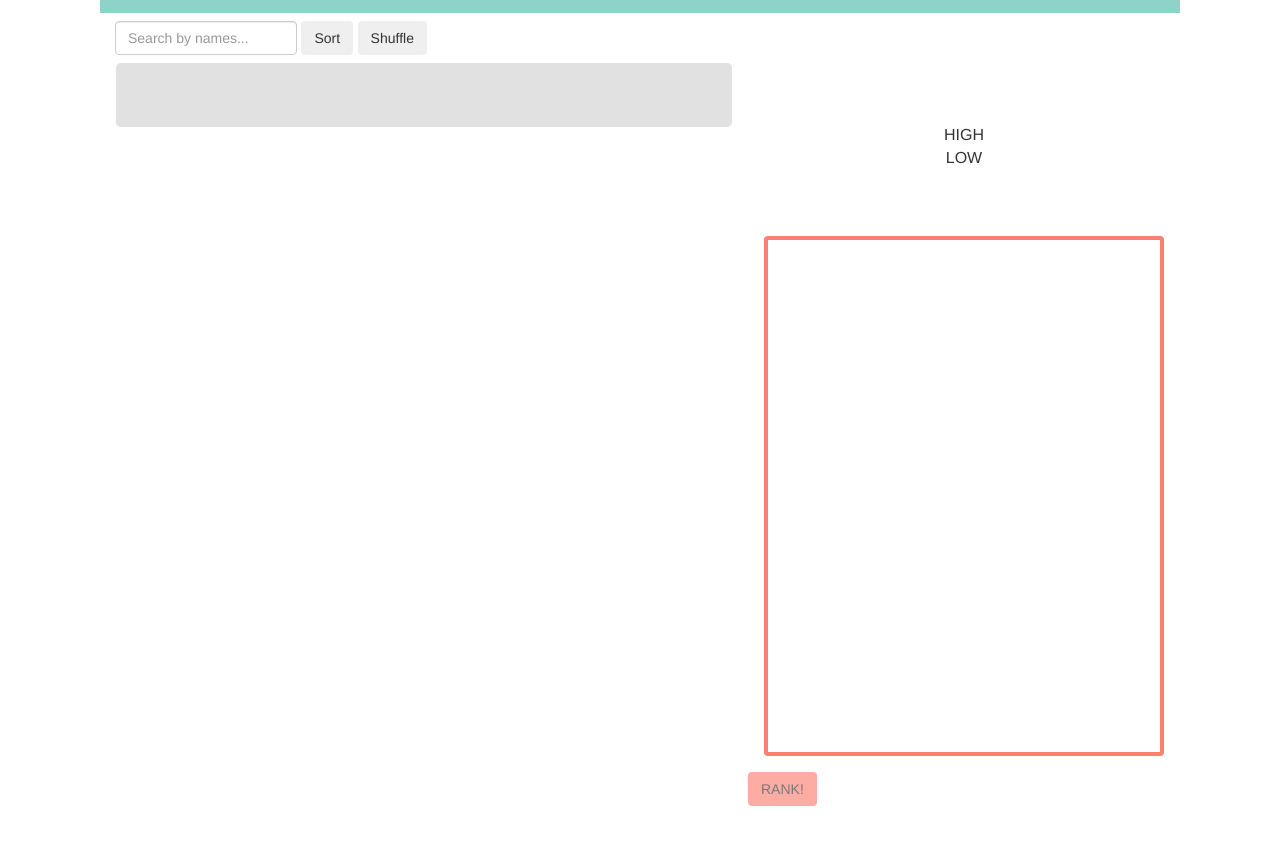
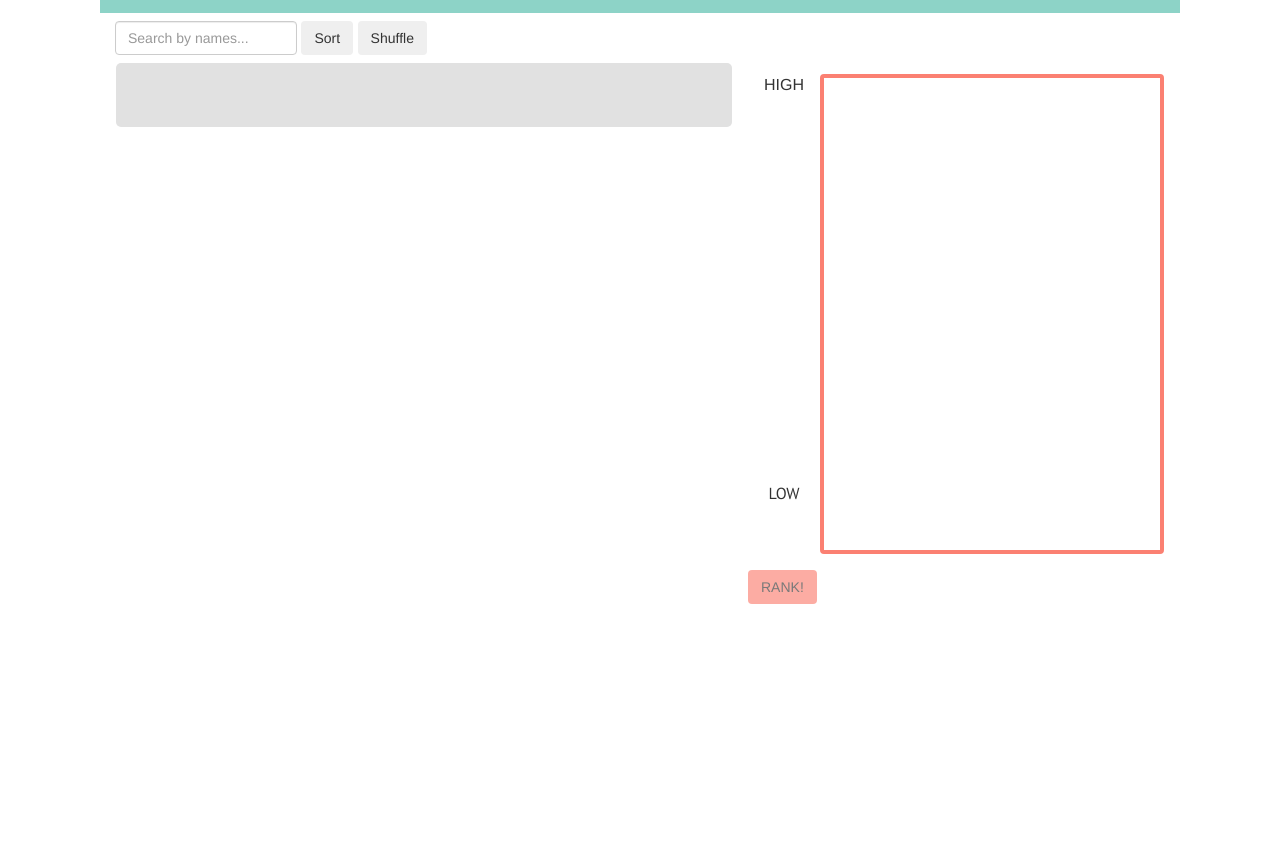
Before and after one commit to RankerToolWebsite/Rankit_experimentr, a website: page public/modules/list/index.html in a window 1280 px wide. Shown: the part 105-950 px from the top of the page. After the commit the page ends 880 px from the top, so only its background shows below. Drawn offline with Linux system fonts and the light colour scheme; files that its build step writes are made by us from their sources; files whose address does not match are found by name.

Commit message:
style changes

```diff
--- a/public/css/build.css
+++ b/public/css/build.css
@@ -119,7 +119,7 @@
       background-color: var(--brick);
   }
   .scrollingDragInner {
-    max-height: 105vh;
+    max-height: 85vh;
     /*max-width: 200px;    */
     overflow-y: auto;
   }
--- a/public/modules/list/index.html
+++ b/public/modules/list/index.html
@@ -17,11 +17,11 @@
   .legend-label {
   grid-area: legend;
   margin: 16px;
-  padding: 50px 10px;
-  text-align: center;
+  align-items: center;
   display: flex;
   flex-direction: column;
   justify-content: space-between;
+  float: left;
   }
 
   #build-method .active {
@@ -70,12 +70,12 @@
 
       <div class="legend-label">
         <div>HIGH <i class="fas fa-arrow-up"></i></div>
-        <div>LOW  <i class="fas fa-arrow-down"></i></div>
+        <div, style="margin-top: 385px">LOW  <i class="fas fa-arrow-down"></i></div>
       </div>
       <!-- this is the lists -->
       <div id="lc-list">
         <div class="scrollingDragInner box">
-          <div id="lc-center" class="list lcb" style="height: 60vh"></div>
+          <div id="lc-center" class="list lcb" style="height: 55vh"></div>
         </div>
         <!--<div class="progress">
          <div id="bar" class="progress-bar progress-bar-striped active" role="progressbar"
```
Also changed, not shown: public/modules/consent/index.html (+4 -5 lines), public/modules/debrief/index.html (+7 -0 lines), public/modules/pairwise/index.html (+1 -2 lines).
